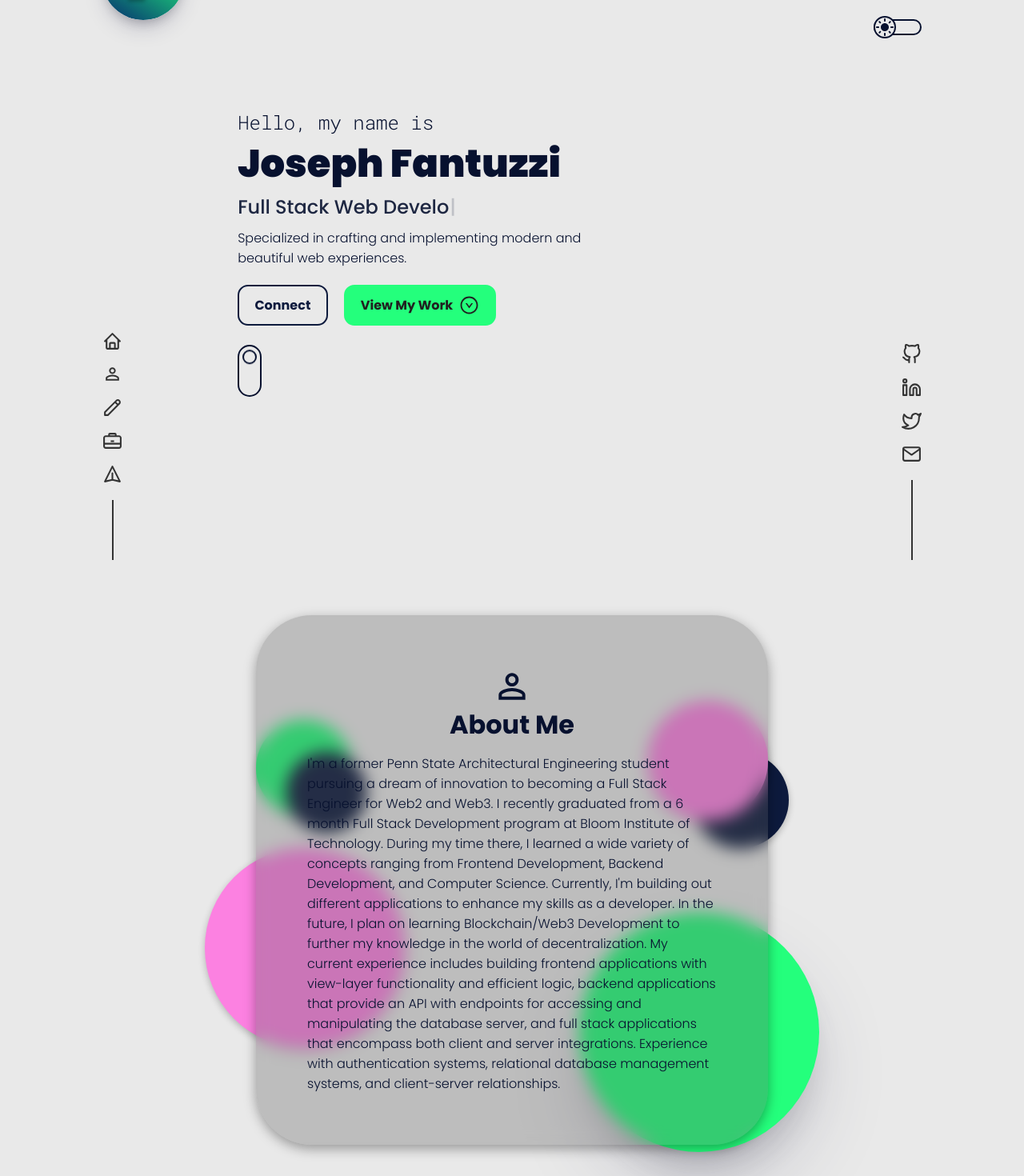
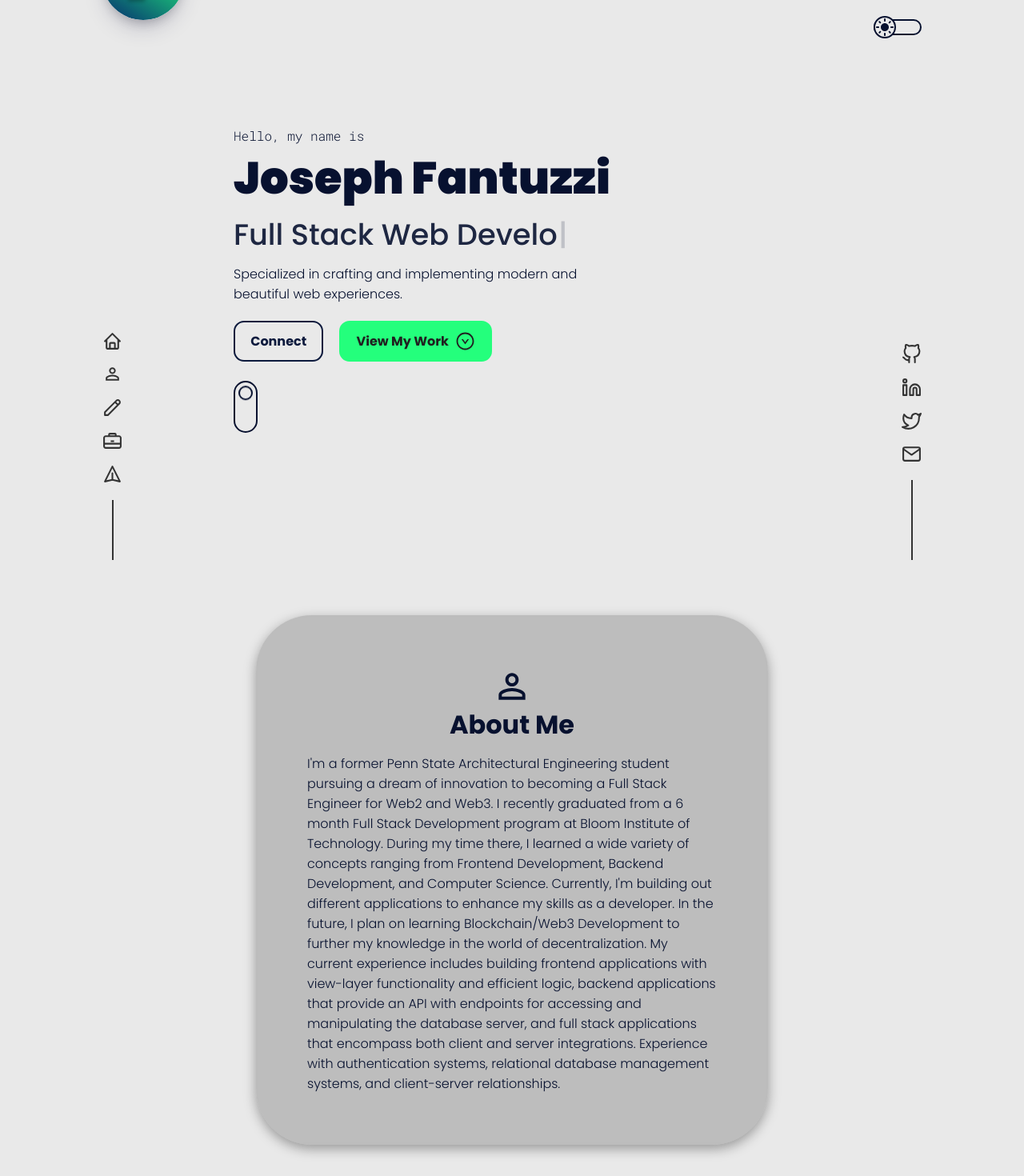
Before and after one commit to joseph-fantuzzi/portfolio-website, a Next.js app: page / in a window 1280 px wide. Shown: the part 100-1570 px from the top of the page at 80% size. Built offline with nearby package versions, Linux system fonts and the light colour scheme.

Commit message:
added css transitions to landing page and navbar

```diff
--- a/components/About.js
+++ b/components/About.js
@@ -24,12 +24,6 @@ const About = () => {
           management systems, and client-server relationships.
         </p>
       </div>
-      <div className={styles.biggreencircle}></div>
-      <div className={styles.smallgreencircle}></div>
-      <div className={styles.bigpinkcircle}></div>
-      <div className={styles.smallpinkcircle}></div>
-      <div className={styles.smallbluecircle}></div>
-      <div className={styles.bigbluecircle}></div>
     </div>
   );
 };
--- a/components/Logo.js
+++ b/components/Logo.js
@@ -4,6 +4,7 @@ const Logo = () => {
   return (
     <svg
       className={styles.logo}
+      id="logo"
       width="102"
       height="100"
       viewBox="0 0 102 100"
--- a/components/Main.js
+++ b/components/Main.js
@@ -38,9 +38,13 @@ const Main = ({ dark, setDark }) => {
       </div>
       <div className={styles.content}>
         <div className={styles.intro}>
-          <p className={dark ? styles.hellodark : styles.hellolight}>Hello, my name is</p>
-          <h1 className={styles.name}>Joseph Fantuzzi</h1>
-          <div className={styles.titlescontainer}>
+          <p id="hello" className={dark ? styles.hellodark : styles.hellolight}>
+            Hello, my name is
+          </p>
+          <h1 id="name" className={styles.name}>
+            Joseph Fantuzzi
+          </h1>
+          <div id="typing" className={styles.titlescontainer}>
             {displayTyping && (
               <Typewriter
                 options={{
@@ -56,7 +60,7 @@ const Main = ({ dark, setDark }) => {
               />
             )}
           </div>
-          <p className={styles.bio}>
+          <p id="bio" className={styles.bio}>
             Specialized in crafting and implementing modern and beautiful web experiences.
           </p>
         </div>
--- a/components/Navbar.js
+++ b/components/Navbar.js
@@ -14,12 +14,13 @@ const Navbar = ({ setMobileNav }) => {
           {links.map((link, index) => {
             return (
               <Link
-                key={link}
+                key={index}
                 activeClass="active"
                 to={`${link.toLowerCase()}`}
                 spy={true}
                 smooth={true}
                 offset={0}
+                id={link}
                 className={styles.links}
               >
                 <p className={styles.numbers}>0{index + 1}.</p>
@@ -27,7 +28,7 @@ const Navbar = ({ setMobileNav }) => {
               </Link>
             );
           })}
-          <a href="#" className={styles.resumelink}>
+          <a href="#" id="resume" className={styles.resumelink}>
             Resume
           </a>
         </div>
--- a/package.json
+++ b/package.json
@@ -18,6 +18,7 @@
     "react-dom": "18.1.0",
     "react-icons": "^4.4.0",
     "react-scroll": "^1.8.7",
+    "react-transition-group": "^4.4.2",
     "typewriter-effect": "^2.19.0"
   },
   "devDependencies": {
--- a/styles/About.module.css
+++ b/styles/About.module.css
@@ -25,15 +25,6 @@
   font-size: 0.9em;
 }
 
-.biggreencircle,
-.smallgreencircle,
-.bigpinkcircle,
-.smallpinkcircle,
-.smallbluecircle,
-.bigbluecircle {
-  display: none;
-}
-
 @media (min-width: 800px) {
   .aboutcontainer {
     display: flex;
@@ -54,77 +45,4 @@
   .text {
     font-size: 1em;
   }
-
-  .biggreencircle {
-    display: inline;
-    position: absolute;
-    top: 155%;
-    right: 20%;
-    width: 300px;
-    height: 300px;
-    border-radius: 50%;
-    background-color: #24ff7c;
-    box-shadow: rgba(50, 50, 93, 0.25) 0px 50px 100px -20px, rgba(0, 0, 0, 0.3) 0px 30px 60px -30px;
-  }
-
-  .smallgreencircle {
-    display: inline;
-    position: absolute;
-    top: 125%;
-    left: 25%;
-    width: 120px;
-    height: 120px;
-    border-radius: 50%;
-    background-color: #24ff7c;
-    box-shadow: rgba(0, 0, 0, 0.24) 0px 3px 8px;
-  }
-
-  .bigpinkcircle {
-    display: inline;
-    position: absolute;
-    top: 145%;
-    left: 20%;
-    width: 250px;
-    height: 250px;
-    border-radius: 50%;
-    background-color: #fc81e1;
-    box-shadow: rgba(0, 0, 0, 0.24) 0px 3px 8px;
-  }
-
-  .smallpinkcircle {
-    display: inline;
-    position: absolute;
-    top: 122%;
-    right: 25%;
-    width: 150px;
-    height: 150px;
-    border-radius: 50%;
-    background-color: #fc81e1;
-    box-shadow: rgba(0, 0, 0, 0.24) 0px 3px 8px;
-    z-index: 1;
-  }
-
-  .smallbluecircle {
-    display: inline;
-    position: absolute;
-    top: 130%;
-    left: 28%;
-    width: 100px;
-    height: 100px;
-    border-radius: 50%;
-    background-color: #0d1a3d;
-    box-shadow: rgba(0, 0, 0, 0.24) 0px 3px 8px;
-  }
-
-  .bigbluecircle {
-    display: inline;
-    position: absolute;
-    top: 130%;
-    right: 23%;
-    width: 120px;
-    height: 120px;
-    border-radius: 50%;
-    background-color: #0d1a3d;
-    box-shadow: rgba(0, 0, 0, 0.24) 0px 3px 8px;
-  }
 }
--- a/styles/Main.module.css
+++ b/styles/Main.module.css
@@ -14,7 +14,9 @@
 }
 
 .content {
-  min-height: calc(100vh - 173px);
+  width: 90%;
+  margin: 0 auto;
+  min-height: calc(100vh - 168px);
   position: relative;
   display: flex;
   flex-direction: column;
@@ -33,19 +35,22 @@
   color: #07112f;
   font-family: "Roboto Mono", monospace;
   font-weight: 300;
-  font-size: 1.2em;
+  font-size: 0.9em;
+  margin-bottom: 0.6em;
 }
 
 .hellodark {
   color: #24ff7c;
   font-family: "Roboto Mono", monospace;
   font-weight: 300;
-  font-size: 1.2em;
+  font-size: 0.9em;
+  margin-bottom: 0.6em;
 }
 
 .name {
   font-weight: 900;
-  font-size: 2.2em;
+  font-size: 1.8em;
+  margin-bottom: 0.3em;
 }
 
 .titlescontainer {
@@ -57,7 +62,6 @@
 }
 
 .bio {
-  width: 80%;
   text-align: center;
   font-weight: 300;
   font-size: 0.8em;
@@ -208,27 +212,22 @@
   }
 }
 
+@media (min-width: 320px) {
+  .name {
+    font-size: 2.2em;
+  }
+}
+
 @media (min-width: 800px) {
   .content {
     margin: 0 auto;
-    width: 77%;
+    width: 70%;
     align-items: flex-start;
-    padding-left: 150px;
-    padding-bottom: 130px;
+    padding: 0 20px 68px 50px;
   }
 
   .intro {
     align-items: flex-start;
-  }
-
-  .titlescontainer,
-  .bio {
-    text-align: left;
-  }
-
-  .bio {
-    width: 70%;
-    font-size: 1em;
   }
 
   .buttons {
@@ -250,79 +249,37 @@
 
   .hellolight,
   .hellodark {
-    font-size: 1.5em;
+    font-size: 1em;
+    margin-bottom: 0;
   }
 
   .name {
-    font-size: 3em;
+    font-size: 3.5em;
+    margin-bottom: 0;
   }
 
   .titlescontainer {
-    font-size: 1.5em;
+    font-size: 2.3em;
+    text-align: left;
+  }
+
+  .bio {
+    width: 70%;
+    font-size: 1em;
+    text-align: left;
   }
 }
 
-@media (min-width: 1080px) {
-  /* .rectangle {
-    width: 350px;
-    height: 330px;
-    background-color: #24ff7c;
-    border-radius: 81px;
-    box-shadow: rgba(0, 0, 0, 0.24) 0px 3px 8px;
-    z-index: 2;
-    position: relative;
-    top: 0;
-    right: 0;
-    transition: all 0.3s ease;
+@media (min-width: 1100px) {
+  .content {
+    padding-left: 100px;
   }
+}
 
-  .darkcircle {
-    width: 285px;
-    height: 285px;
-    background-color: #d6f7ff;
-    border-radius: 50%;
-    z-index: 1;
-    box-shadow: rgba(0, 0, 0, 0.24) 0px 3px 8px;
-    position: relative;
-    top: -400px;
-    right: -170px;
-    z-index: 2;
-    transition: all 0.3s ease;
+@media (min-width: 1400px) {
+  .content {
+    padding-left: 250px;
   }
-
-  .lightcircle {
-    width: 285px;
-    height: 285px;
-    background-color: #0d1a3d;
-    border-radius: 50%;
-    z-index: 1;
-    box-shadow: rgba(0, 0, 0, 0.24) 0px 3px 8px;
-    position: relative;
-    top: -400px;
-    right: -170px;
-    z-index: 2;
-    transition: all 0.3s ease;
-  }
-
-  .diamond {
-    width: 200px;
-    height: 200px;
-    background-color: #fc81e1;
-    border-radius: 50px;
-    box-shadow: rgba(0, 0, 0, 0.24) 0px 3px 8px;
-    transform: rotate(45deg);
-    position: relative;
-    top: -450px;
-    right: -220px;
-    z-index: 2;
-    transition: all 0.3s ease;
-  } */
-
-  /* .shapecontainer {
-    position: absolute;
-    top: 35vh;
-    right: 25vw;
-  } */
 }
 
 @media (min-width: 1600px) {
@@ -337,4 +294,9 @@
   .bio {
     font-size: 1em;
   }
+
+  .hellolight,
+  .hellodark {
+    font-size: 1.5em;
+  }
 }
--- a/styles/globals.css
+++ b/styles/globals.css
@@ -148,3 +148,102 @@ body {
   color: #e9e9e9;
   transition: all 0.3s ease;
 }
+
+@keyframes fade-up {
+  0% {
+    opacity: 0.01;
+    transform: translateY(20px);
+    transition: opacity 300ms cubic-bezier(0.645, 0.045, 0.355, 1),
+      transform 300ms cubic-bezier(0.645, 0.045, 0.355, 1);
+  }
+  100% {
+    opacity: 1;
+    transform: translateY(0px);
+    transition: opacity 300ms cubic-bezier(0.645, 0.045, 0.355, 1),
+      transform 300ms cubic-bezier(0.645, 0.045, 0.355, 1);
+  }
+}
+
+@keyframes fade-down {
+  0% {
+    opacity: 0.01;
+    transform: translateY(-20px);
+    transition: opacity 300ms cubic-bezier(0.645, 0.045, 0.355, 1),
+      transform 300ms cubic-bezier(0.645, 0.045, 0.355, 1);
+  }
+  100% {
+    opacity: 1;
+    transform: translateY(0px);
+    transition: opacity 300ms cubic-bezier(0.645, 0.045, 0.355, 1),
+      transform 300ms cubic-bezier(0.645, 0.045, 0.355, 1);
+  }
+}
+
+@keyframes fade-enter {
+  0% {
+    opacity: 0;
+  }
+  100% {
+    opacity: 1;
+    transition: opacity 300ms cubic-bezier(0.645, 0.045, 0.355, 1);
+  }
+}
+
+@keyframes fade-exit {
+  0% {
+    opacity: 1;
+  }
+  100% {
+    opacity: 0;
+    transition: opacity 300ms cubic-bezier(0.645, 0.045, 0.355, 1);
+  }
+}
+
+#About {
+  animation: fade-down 1s;
+  animation-delay: 0ms;
+}
+
+#Skills {
+  animation: fade-down 1s;
+  animation-delay: 100ms;
+}
+
+#Work {
+  animation: fade-down 1s;
+  animation-delay: 200ms;
+}
+
+#Contact {
+  animation: fade-down 1s;
+  animation-delay: 300ms;
+}
+
+#resume {
+  animation: fade-down 1s;
+  animation-delay: 400ms;
+}
+
+#logo {
+  animation: fade-enter 2s;
+}
+
+#hello {
+  animation: fade-up 1s;
+  animation-delay: 0ms;
+}
+
+#name {
+  animation: fade-up 1s;
+  animation-delay: 100ms;
+}
+
+#typing {
+  animation: fade-up 1s;
+  animation-delay: 200ms;
+}
+
+#bio {
+  animation: fade-up 1s;
+  animation-delay: 300ms;
+}
```
Also changed, not shown: 1 other file (tests, documents, lock files or other folders).
